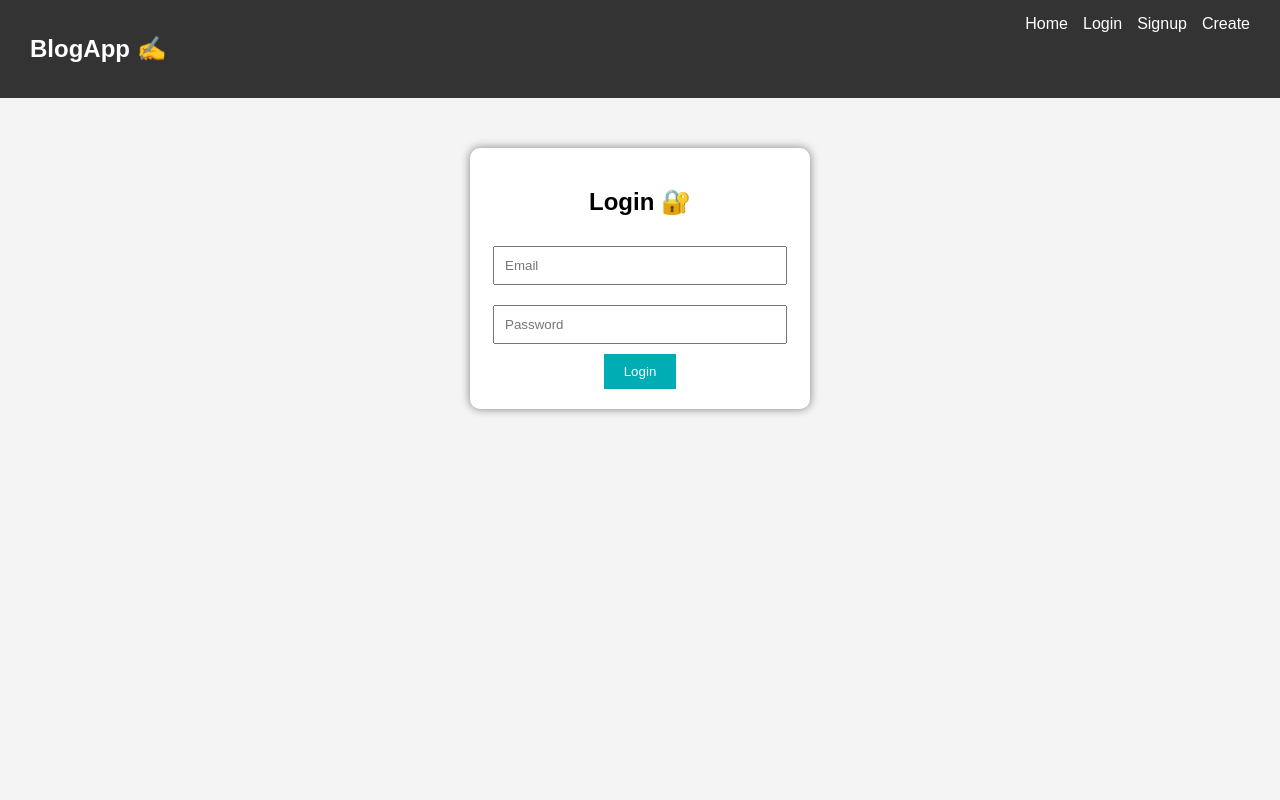
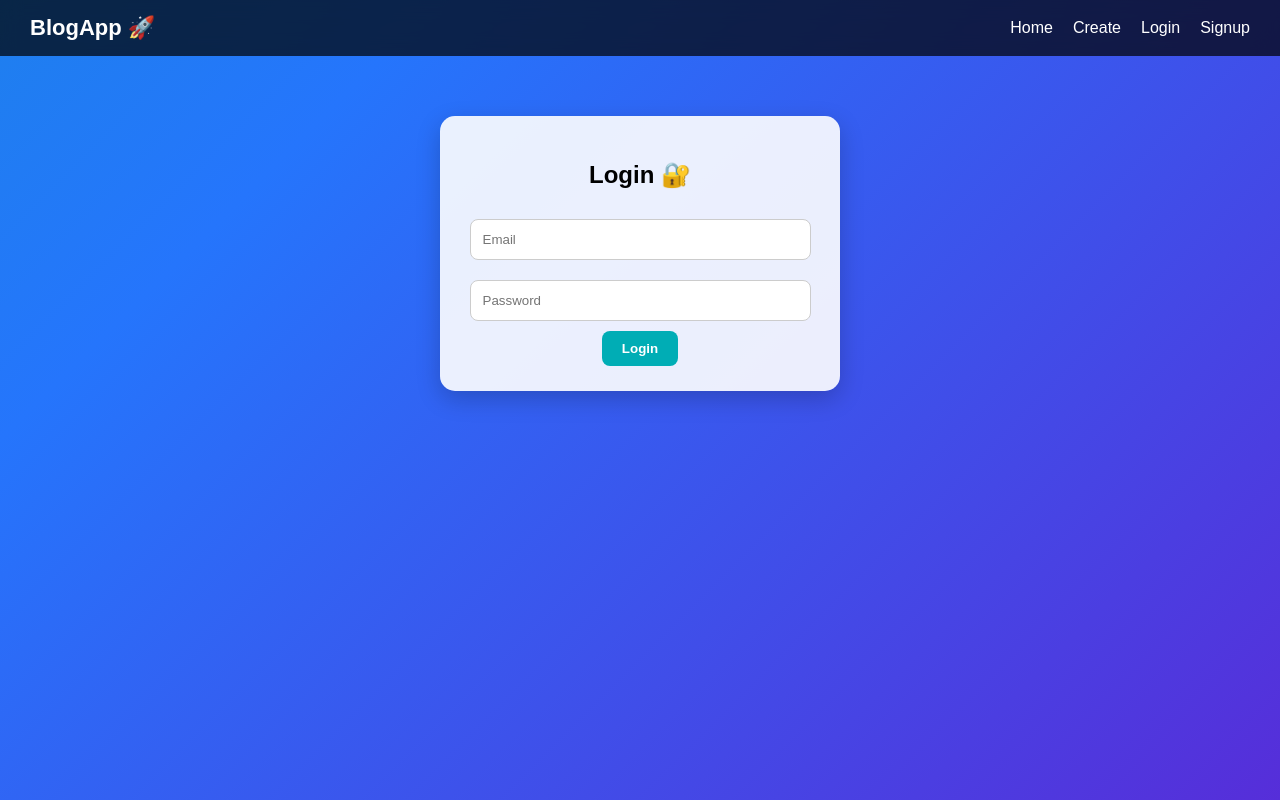
Before and after one commit to sahilm6611/BLOGGINGWEB, a React (Create React App) app in the folder client/: page /login in a window 1280 px wide. Built offline with nearby package versions, Linux system fonts and the light colour scheme.

Commit message:
initial commit

```diff
--- a/client/src/App.css
+++ b/client/src/App.css
@@ -1,33 +1,135 @@
+/* BODY BACKGROUND ANIMATION */
 body {
   margin: 0;
-  font-family: Arial;
-  background: #f4f4f4;
+  font-family: Arial, sans-serif;
+  background: linear-gradient(-45deg, #6a11cb, #2575fc, #00adb5, #6a11cb);
+  background-size: 400% 400%;
+  animation: gradient 10s ease infinite;
 }
 
-.container {
-  width: 300px;
-  margin: 50px auto;
-  text-align: center;
-  background: white;
-  padding: 20px;
-  border-radius: 10px;
-  box-shadow: 0 0 10px gray;
+/* BACKGROUND ANIMATION KEYFRAMES */
+@keyframes gradient {
+  0% { background-position: 0% }
+  50% { background-position: 100% }
+  100% { background-position: 0% }
 }
 
-input, textarea {
-  width: 90%;
-  padding: 10px;
-  margin: 10px 0;
+/* CONTAINER (CARD STYLE) */
+.container {
+  width: 350px;
+  margin: 60px auto;
+  text-align: center;
+  background: rgba(255, 255, 255, 0.9);
+  padding: 25px;
+  border-radius: 15px;
+  box-shadow: 0 8px 25px rgba(0, 0, 0, 0.2);
+
+  /* animation */
+  animation: fadeIn 0.6s ease-in-out;
 }
 
+/* FADE ANIMATION */
+@keyframes fadeIn {
+  from {
+    opacity: 0;
+    transform: translateY(30px);
+  }
+  to {
+    opacity: 1;
+    transform: translateY(0);
+  }
+}
+
+/* INPUT & TEXTAREA */
+input,
+textarea {
+  width: 90%;
+  padding: 12px;
+  margin: 10px 0;
+  border-radius: 8px;
+  border: 1px solid #ccc;
+  outline: none;
+
+  transition: 0.3s;
+}
+
+/* INPUT FOCUS EFFECT */
+input:focus,
+textarea:focus {
+  border-color: #00adb5;
+  box-shadow: 0 0 8px #00adb5;
+}
+
+/* BUTTON STYLE */
 button {
   padding: 10px 20px;
   background: #00adb5;
   border: none;
   color: white;
   cursor: pointer;
+  border-radius: 8px;
+  font-weight: bold;
+
+  transition: 0.3s;
 }
 
+/* BUTTON HOVER */
 button:hover {
   background: #007b83;
+  transform: scale(1.05);
 }
+
+/* BLOG CARD (HOME PAGE) */
+.blog-card {
+  background: white;
+  padding: 15px;
+  margin: 15px auto;
+  border-radius: 12px;
+  width: 80%;
+  box-shadow: 0 4px 12px rgba(0,0,0,0.1);
+
+  transition: 0.3s;
+}
+/* NAVBAR */
+.navbar {
+  display: flex;
+  justify-content: space-between;
+  align-items: center;
+  padding: 15px 30px;
+
+  background: rgba(0, 0, 0, 0.7);
+  color: white;
+
+  position: sticky;
+  top: 0;
+  z-index: 1000;
+
+  backdrop-filter: blur(10px);
+}
+
+/* LOGO */
+.logo {
+  margin: 0;
+  font-size: 22px;
+}
+
+/* LINKS */
+.nav-links a {
+  margin-left: 20px;
+  text-decoration: none;
+  color: white;
+  font-weight: 500;
+
+  transition: 0.3s;
+}
+
+/* HOVER EFFECT */
+.nav-links a:hover {
+  color: #00adb5;
+  transform: scale(1.1);
+}
+/* CARD HOVER EFFECT */
+.blog-card:hover {
+  transform: translateY(-5px);
+  box-shadow: 0 6px 18px rgba(0,0,0,0.2);
+}
--- a/client/src/App.js
+++ b/client/src/App.js
@@ -21,6 +21,7 @@ function App() {
       </Routes>
     </BrowserRouter>
   );
+
 }
 
 export default App;
--- a/client/src/components/Navbar.js
+++ b/client/src/components/Navbar.js
@@ -1,16 +1,16 @@
 import { Link } from "react-router-dom";
-import "./Navbar.css";
 
 export default function Navbar() {
   return (
-    <nav className="navbar">
-      <h2>BlogApp ✍️</h2>
-      <div>
+    <div className="navbar">
+      <h2 className="logo">BlogApp 🚀</h2>
+
+      <div className="nav-links">
         <Link to="/">Home</Link>
+        <Link to="/create">Create</Link>
         <Link to="/login">Login</Link>
         <Link to="/signup">Signup</Link>
-        <Link to="/create">Create</Link>
       </div>
-    </nav>
+    </div>
   );
 }
--- a/client/src/index.css
+++ b/client/src/index.css
@@ -6,6 +6,17 @@ body {
   -webkit-font-smoothing: antialiased;
   -moz-osx-font-smoothing: grayscale;
 }
+body {
+  background: linear-gradient(-45deg, #6a11cb, #2575fc, #6a11cb);
+  background-size: 400% 400%;
+  animation: gradient 8s ease infinite;
+}
+
+@keyframes gradient {
+  0% { background-position: 0% }
+  50% { background-position: 100% }
+  100% { background-position: 0% }
+}
 
 code {
   font-family: source-code-pro, Menlo, Monaco, Consolas, 'Courier New',
--- a/client/src/pages/Home.js
+++ b/client/src/pages/Home.js
@@ -23,7 +23,7 @@ export default function Home() {
   const deleteBlog = async (id) => {
     try {
       await axios.delete(`http://localhost:5000/api/blogs/${id}`);
-      fetchBlogs(); // refresh list
+      fetchBlogs();
     } catch (err) {
       console.log(err);
     }
@@ -42,7 +42,27 @@ export default function Home() {
         content: newContent,
       });
 
-      fetchBlogs(); // refresh list
+      fetchBlogs();
+    } catch (err) {
+      console.log(err);
+    }
+  };
+
+  // ✅ LIKE BLOG
+  const likeBlog = async (id) => {
+    try {
+      await axios.put(`http://localhost:5000/api/blogs/like/${id}`);
+      fetchBlogs();
+    } catch (err) {
+      console.log(err);
+    }
+  };
+
+  // ✅ SAVE BLOG
+  const saveBlog = async (id) => {
+    try {
+      await axios.put(`http://localhost:5000/api/blogs/save/${id}`);
+      fetchBlogs();
     } catch (err) {
       console.log(err);
     }
@@ -60,13 +80,24 @@ export default function Home() {
             <h3>{blog.title}</h3>
             <p>{blog.content}</p>
 
-            {/* ✅ BUTTONS */}
+            {/* ✅ UPDATE */}
             <button onClick={() => updateBlog(blog._id)}>
               Update ✏️
             </button>
 
+            {/* ✅ DELETE */}
             <button onClick={() => deleteBlog(blog._id)}>
               Delete 🗑️
+            </button>
+
+            {/* ✅ LIKE */}
+            <button onClick={() => likeBlog(blog._id)}>
+              ❤️ {blog.likes}
+            </button>
+
+            {/* ✅ SAVE */}
+            <button onClick={() => saveBlog(blog._id)}>
+              {blog.saved ? "Saved 💾" : "Save"}
             </button>
 
             <hr />
```
